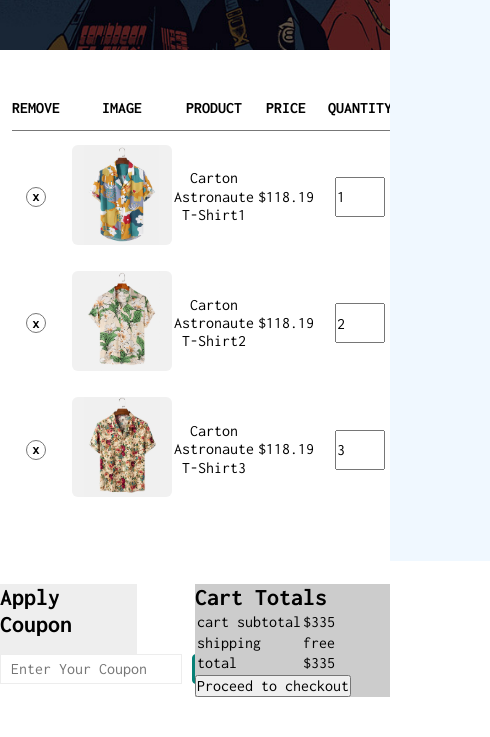
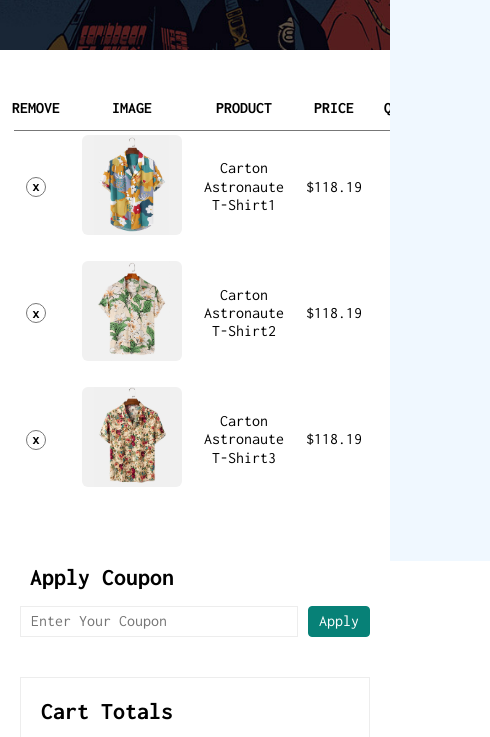
Before and after one commit to ahmad-elsowy/E-commerce-html-css-js, a plain HTML site: page shopCart.html in a window 390 px wide. Shown: the part 283-1020 px from the top of the page, 490 px wide, since content can reach past the window. Drawn offline with Linux system fonts and the light colour scheme.

Commit message:
finished-teck2

```diff
--- a/css/shopCart.css
+++ b/css/shopCart.css
@@ -2,9 +2,6 @@
 .header .content .mobile a.active i{
     color: var(--main-color);
 }
-
-
-
 .cart{
     background-image: url("/images/banner/b1.jpg");
     background-size: cover;
@@ -44,7 +41,7 @@
 }
 .table-content td{
     text-align: center;
-    padding-top: 20px;
+    padding: 10px;
 }
 
 .table-content tr td img{
@@ -68,14 +65,12 @@
     font-size:10px ;
 }
 .table-content tr td input{
-    width: 50px;
+    width: 80px;
     height: 40px;
 }
 .table-content tr td input:focus{
     outline: none;
 }
-
-
 
 .coupon-check{
     display: flex;
@@ -89,12 +84,11 @@
     justify-content: flex-start;
     align-items: flex-start;
     gap: 15px;
-    background-color: #eee;
     width: 35%;
 
 }
 .coupon-check .coupon h2{
-
+padding-left: 10px ;
 }
 .coupon-check .coupon .form{
     width: 100%;
@@ -122,31 +116,42 @@
 }
 
 .coupon-check .cart-table{
-    background-color: #ccc;
+    border: 1px solid var(--border-color);
     width: 50%;
+    padding: 20px;
+}
+
+.coupon-check .cart-table table{
+    width: 100%;
+    margin: 15px 0;
 
 }
-.coupon-check .cart-table h2{
-
-}
-.coupon-check .cart-table table{
-
-}
-.coupon-check .cart-table table tr{
-
+.coupon-check .cart-table table,
+.coupon-check .cart-table table td,
+.coupon-check .cart-table table th{
+    border: 1px solid var(--border-color);
+    border-collapse: collapse;
 }
 .coupon-check .cart-table table td{
-
+    padding: 5px;
+    color: #777;
 }
 .coupon-check .cart-table table td span{
-
+    color: #000;
+    font-weight: bold;
 }
 .coupon-check .cart-table button{
-
+    padding: 5px 10px ;
+    cursor: pointer;
+    color: #fff;
+    background-color: var(--main-color);
+    border-radius: 6px;
+    border: 1px solid var(--main-color) ;
+    outline: none;
 }
 
 
-@media (max-width:767px) {
+@media (max-width:700px) {
     .stayhome h1{
         font-size: 30px;
 
@@ -155,5 +160,22 @@
         font-size: 15px;
 
     }
+    .table-content{
+        overflow-x: scroll;
+    }
+    .table-content tr td input{
+        width: 50px;
+    }
+    .coupon-check {
+        padding: 20px;
+        flex-direction: column;
 
+    }
+    .coupon-check .coupon{
+        width: 100%;
+
+    }
+    .coupon-check .cart-table {
+        width: 100%;
+    }
 }
```
